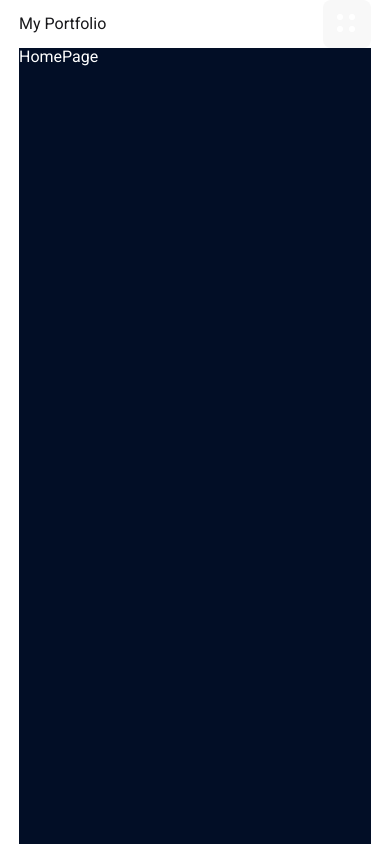
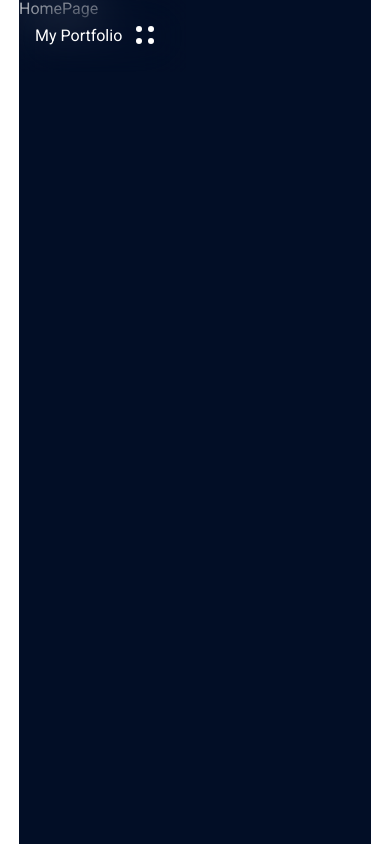
Before and after one commit to Yeromin1/Portfolio, a React (Vite) app: page / in a window 390 px wide. Shown: the top 844 px of the page. Built offline with nearby package versions, Linux system fonts and the light colour scheme.

Commit message:
heder-scroll

```diff
--- a/src/components/Header/Header.jsx
+++ b/src/components/Header/Header.jsx
@@ -1,12 +1,16 @@
-import Modal from "../Modal/Modal";
+import MobileNavigation from "../MobileNavigation/MobileNavigation";
 import Navigation from "../Navigation/Navigation";
 
 const Header = () => {
   return (
-    <header className="flex items-center justify-between">
-      <h2>My Portfolio</h2>
+    <header
+      className="fixed top-0 z-50 flex items-center justify-between px-4 py-3  backdrop-blur-xl
+
+      "
+    >
+      <h2 className="text-white">My Portfolio</h2>
       <Navigation />
-      <Modal />
+      <MobileNavigation />
     </header>
   );
 };
--- a/src/components/Modal/Modal.jsx
+++ b/src/components/MobileNavigation/MobileNavigation.jsx
@@ -1,25 +1,18 @@
 import { useState } from "react";
+
 import { navItems } from "../../constants/navItems";
 import scrollToSection from "../../utils/scrollToSection";
 
-const Modal = () => {
+const MobileNavigation = () => {
   const [open, setOpen] = useState(false);
 
   return (
-    <div
-      className="relative block md:hidden"
-      tabIndex={0}
-      onKeyDown={(e) => {
-        if (e.key === "Escape") setOpen(false);
-      }}
-    >
-      {/* BUTTON */}
+    <div className="relative block md:hidden">
       <button
         onClick={() => setOpen(!open)}
-        className="w-12 h-12 flex items-center justify-center rounded-lg bg-base-200 hover:bg-base-300 transition"
+        className="w-12 h-12 flex items-center justify-center rounded-lg   transition"
       >
         <div className="relative w-5 h-5 flex items-center justify-center">
-          {/* DOTS */}
           <div
             className={`absolute inset-0 grid grid-cols-2 gap-1 transition-all duration-300 ${
               open
@@ -33,7 +26,6 @@ const Modal = () => {
             <span className="w-1.5 h-1.5 bg-white rounded-full"></span>
           </div>
 
-          {/* CLOSE ICON */}
           <svg
             className={`absolute w-7 h-7 transition-all duration-300 ${
               open
@@ -50,13 +42,11 @@ const Modal = () => {
         </div>
       </button>
 
-      {/* MODAL BACKDROP */}
       {open && (
         <div className="fixed inset-0 z-40" onClick={() => setOpen(false)}>
-          {/* WINDOW */}
           <div
             onClick={(e) => e.stopPropagation()}
-            className="absolute top-20 right-4 w-64 p-4 bg-base-200 rounded-xl shadow-lg"
+            className="absolute top-25 w-64 p-4 bg-base-200 rounded-r-xl shadow-[10px_0_15px_#fff,_15px_0_30px_#00ffff]"
           >
             <nav className="flex flex-col gap-2 text-sm">
               {navItems.map((item) => (
@@ -76,4 +66,4 @@ const Modal = () => {
   );
 };
 
-export default Modal;
+export default MobileNavigation;
--- a/src/utils/scrollToSection.js
+++ b/src/utils/scrollToSection.js
@@ -1,6 +1,10 @@
 const scrollToSection = (id) => {
-  document.getElementById(id)?.scrollIntoView({
-    // behavior: "smooth",
+  const el = document.getElementById(id);
+
+  if (!el) return;
+  window.history.pushState(null, "", `#${id}`);
+  el.scrollIntoView({
+    block: "start",
   });
 };
 
```
